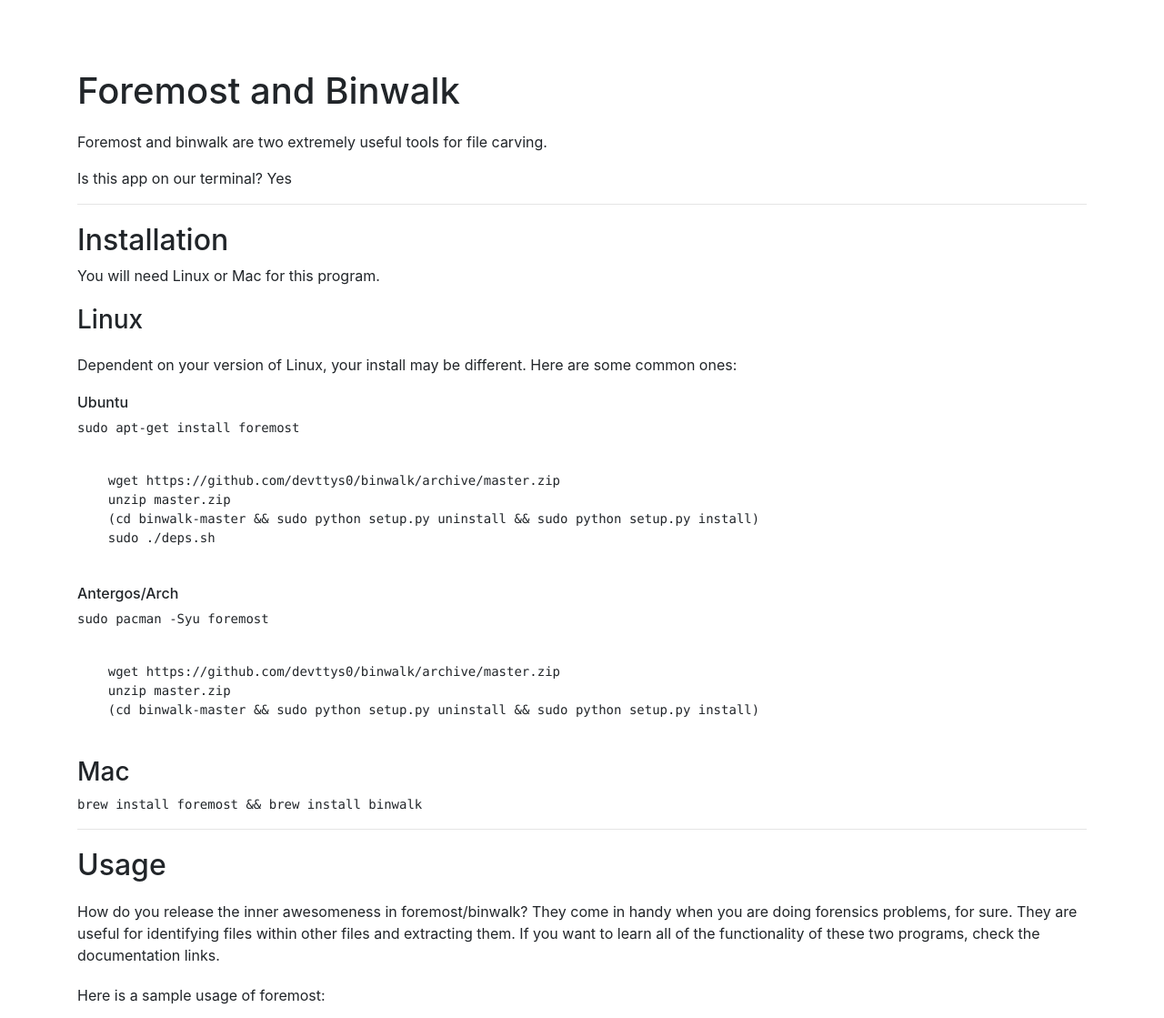
After one commit to pattyjogal/wy_ctf_website, a Django app: template wy_ctf_website/templates/tools/bw-fm.html in a window 1280 px wide. The commit adds this page. Shown: the top 1119 px of the page at 91% size. Run offline with Django 3.2, Linux system fonts and the light colour scheme; the template is opened without the code that fills it, so the values that code supplies are empty; some libraries are stand-ins or nearby versions.

Commit message:
Added a binwalk/foremost website and added a nav-bar entry for tools

```diff
--- a/wy_ctf_website/templates/base.html
+++ b/wy_ctf_website/templates/base.html
@@ -51,6 +51,9 @@
               </li>
               <li class="nav-item">
                 <a class="nav-link" href="{% url 'about' %}">About</a>
+              </li>
+              <li class="nav-item">
+                <a class="nav-link" href="{% url 'tools:tools-list' %}">Tools</a>
               </li>
               {% if request.user.is_staff %}
                 <li class="nav-item">
--- /dev/null
+++ b/wy_ctf_website/templates/tools/bw-fm.html
@@ -0,0 +1,65 @@
+{% extends 'base.html' %}
+{% block content %}
+  <link rel="stylesheet" href="http://jmblog.github.io/color-themes-for-highlightjs/css/themes/tomorrow-night-bright.css">
+  <script src="//cdnjs.cloudflare.com/ajax/libs/highlight.js/9.8.0/highlight.min.js"></script>
+  <script>hljs.initHighlightingOnLoad();</script>
+  <style>
+    #term-status > * {
+      display: inline;
+    }
+  h1,h2,h3,h6,p{
+    margin-top: 20px;
+  }
+  </style>
+
+  <h1>Foremost and Binwalk</h1>
+  <p>Foremost and binwalk are two extremely useful tools for file carving.</p>
+  <div  id="term-status">
+    <p>Is this app on our terminal?<p>
+    <div class="tag tag-success">Yes</div>
+  </div>
+  <hr>
+  <h2>Installation</h2>
+
+  You will need Linux or Mac for this program.
+  <h3>Linux</h3>
+  <p>Dependent on your version of Linux, your install may be different. Here are some common ones:</p>
+
+  <h6>Ubuntu</h6>
+  <pre><code class="sh">sudo apt-get install foremost</code></pre>
+  <pre><code class="bash">
+    wget https://github.com/devttys0/binwalk/archive/master.zip
+    unzip master.zip
+    (cd binwalk-master && sudo python setup.py uninstall && sudo python setup.py install)
+    sudo ./deps.sh
+  </code> </pre>
+
+  <h6>Antergos/Arch</h6>
+  <pre><code class="sh">sudo pacman -Syu foremost</code></pre>
+  <pre><code class="bash">
+    wget https://github.com/devttys0/binwalk/archive/master.zip
+    unzip master.zip
+    (cd binwalk-master && sudo python setup.py uninstall && sudo python setup.py install)
+  </code> </pre>
+
+  <h3>Mac</h3>
+  <pre><code class="sh">brew install foremost && brew install binwalk</code> </pre>
+
+  <hr>
+  <h2>Usage</h2>
+  <p>How do you release the inner awesomeness in foremost/binwalk? They come in handy when you are doing forensics
+  problems, for sure. They are useful for identifying files within other files and extracting them. If you
+  want to learn all of the functionality of these two programs, check the documentation links.</p>
+
+  <p>Here is a sample usage of foremost:</p>
+
+  <img src="https://s3-us-west-2.amazonaws.com/wy-ctf/foremost.PNG">
+
+  <p>To use foremost correctly, simple type <code>foremost</code> followed by the filename you wish to carve.</p>
+  <p>Once it's done finding files, a folder called <code>output</code> is generated. In there, there will be sub-directories
+  for each type of file it found (e.g. jpegs go in the jpg folder). Look in there for any hints towards solving the problem.</p>
+
+
+
+
+{% endblock %}
--- a/wy_ctf_website/tools/urls.py
+++ b/wy_ctf_website/tools/urls.py
@@ -10,5 +10,10 @@ urlpatterns = [
         view=views.ToolsList.as_view(),
         name='tools-list'
     ),
+    url(
+        regex=r'bw-fm',
+        view=views.Binwalk_Foremost.as_view(),
+        name='bw-fm'
+    )
 
 ]
--- a/wy_ctf_website/tools/views.py
+++ b/wy_ctf_website/tools/views.py
@@ -2,9 +2,14 @@ from django.shortcuts import render
 from django.views.generic import ListView
 
 # Create your views here.
+from django.views.generic import TemplateView
+
 from wy_ctf_website.tools.models import Tool
 
 
 class ToolsList(ListView):
     model = Tool
     template_name = 'tools/tools-list.html'
+
+class Binwalk_Foremost(TemplateView):
+    template_name = 'tools/bw-fm.html'
```
